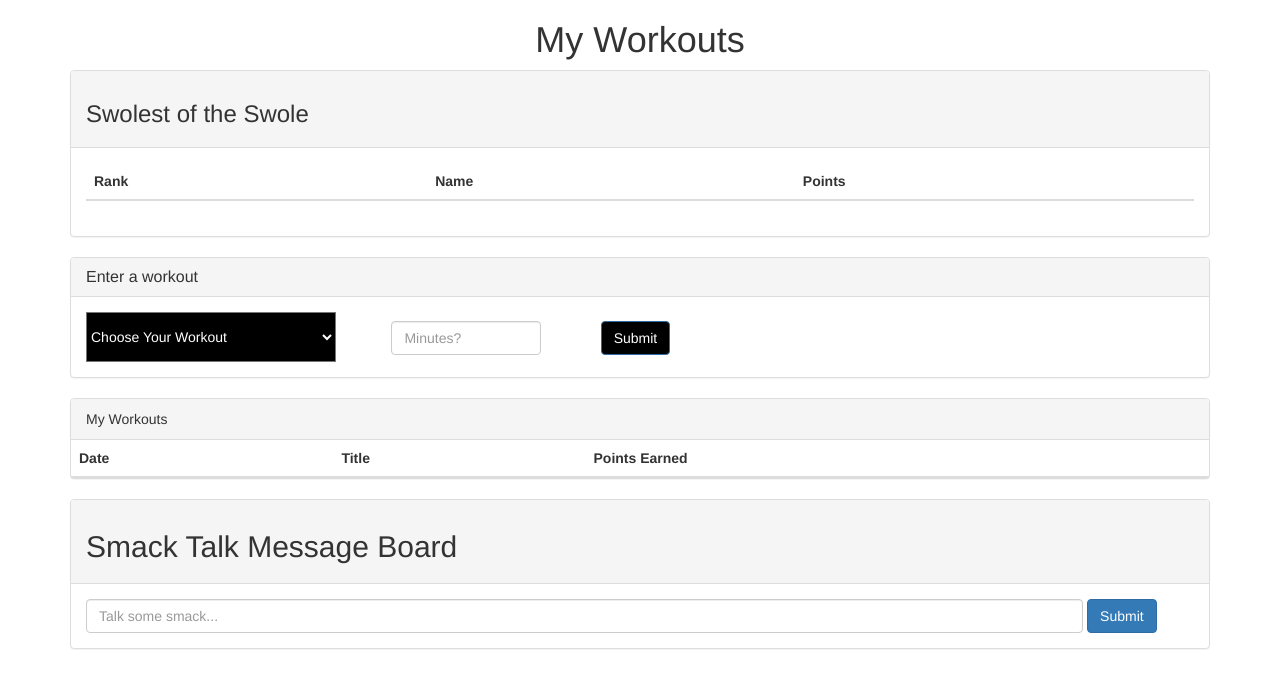
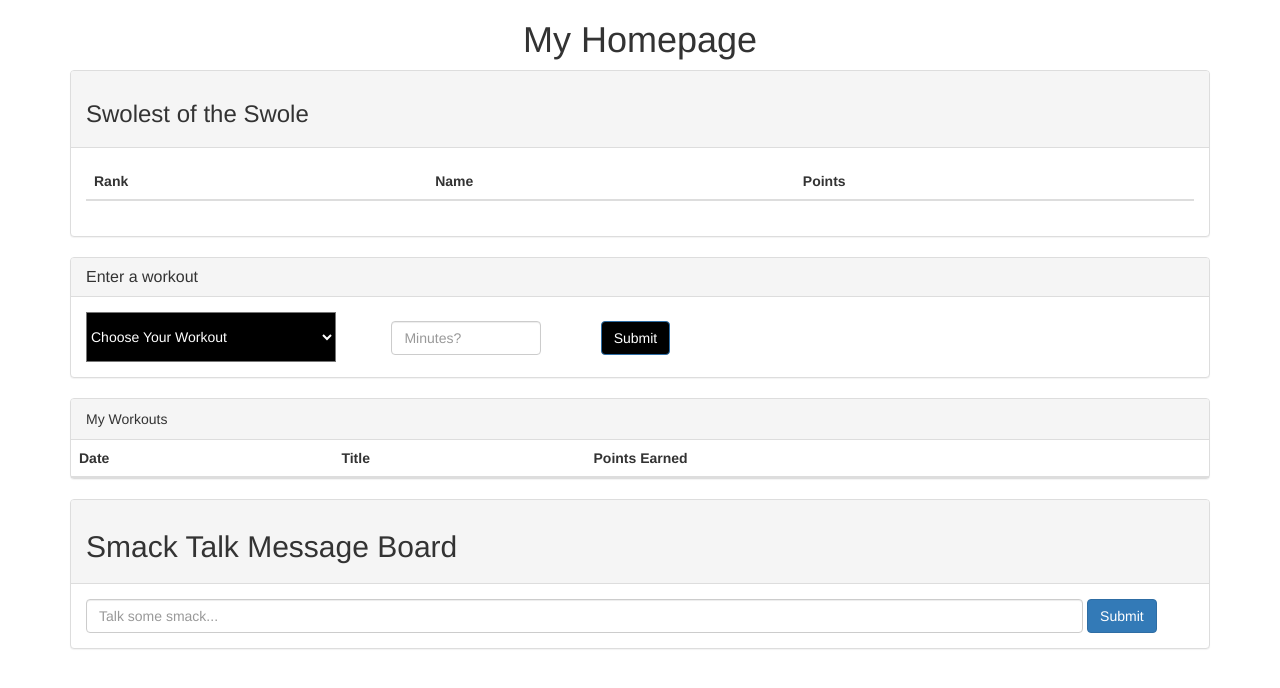
Before and after one commit to LandonRichards/Swole, a website: page public/workouts.html in a window 1280 px wide. Drawn offline with nearby package versions, Linux system fonts and the light colour scheme; no server answers.

```diff
--- a/public/workouts.html
+++ b/public/workouts.html
@@ -12,7 +12,7 @@
 <body>
     <div class="container">
         <div class=“jumbotron”>
-            <h1 style="text-align: center">My Workouts</h1>
+            <h1 style="text-align: center">My Homepage</h1>
             <div class="panel panel-default">
                 <div class="panel-heading">
                     <h3 class="leaderboard">Swolest of the Swole</h3>
```
